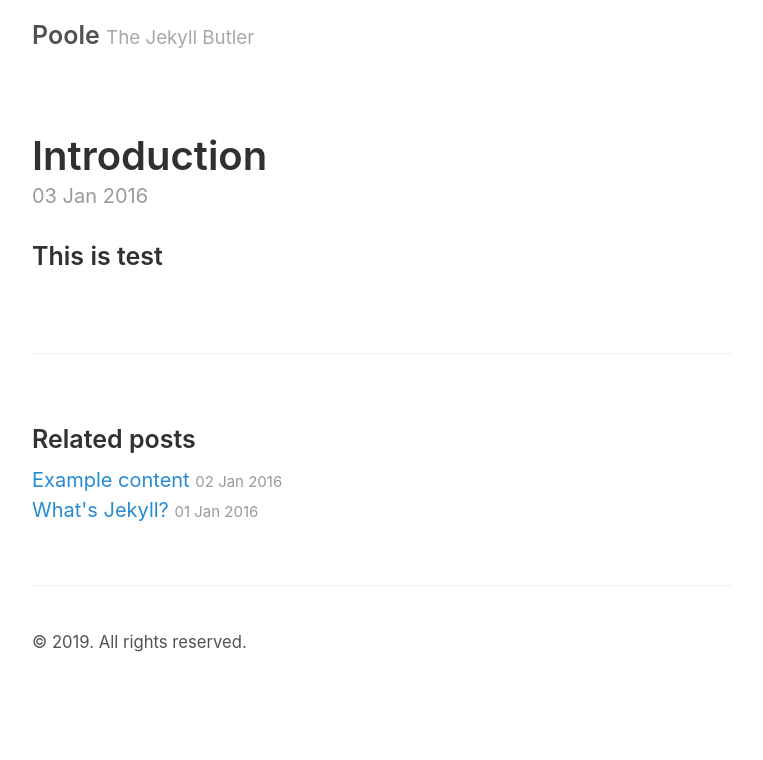
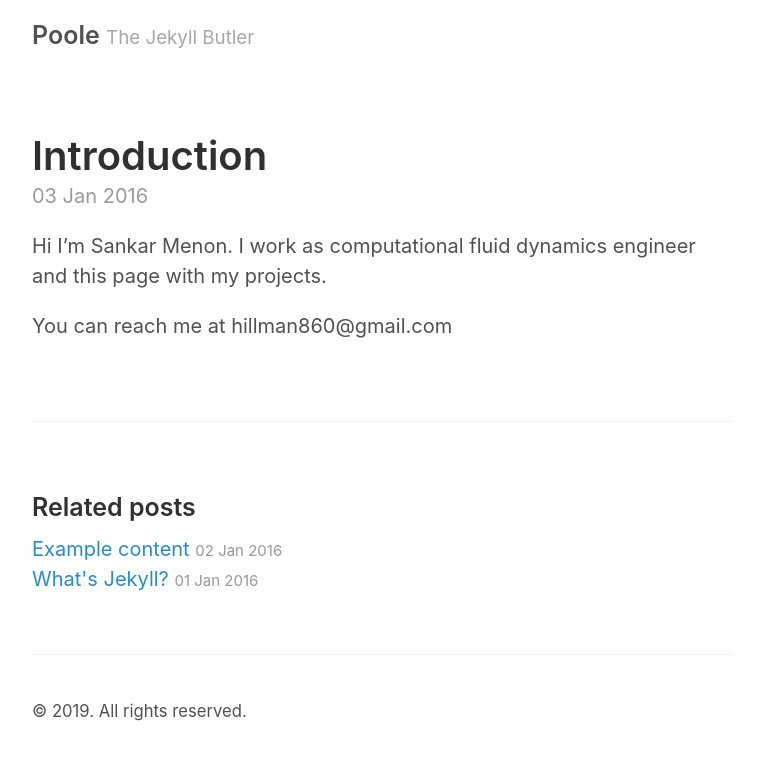
Before and after one commit to sankarmenon/sankarmenon.github.io, a Jekyll site: the page built from _posts/2016-01-03-introduction.md, in a window 1280 px wide. Shown: the top 760 px of the page, without its empty margins (258-1021 px from the left). Built offline with Jekyll 4.4.1, drawn with Linux system fonts in a browser that asks for light colours; our own code applies the rules of GitHub Pages for plain Markdown files.

Commit message:
Chnages to logo and intro

```diff
--- a/_posts/2016-01-03-introduction.md
+++ b/_posts/2016-01-03-introduction.md
@@ -1 +1,5 @@
-### This is test
+
+
+Hi I'm Sankar Menon. I work as computational fluid dynamics  engineer and this page with my projects.
+
+You can reach me at hillman860@gmail.com
```
Also changed, not shown: public/apple-touch-icon-precomposed.png, public/favicon.ico, 2 other files.
